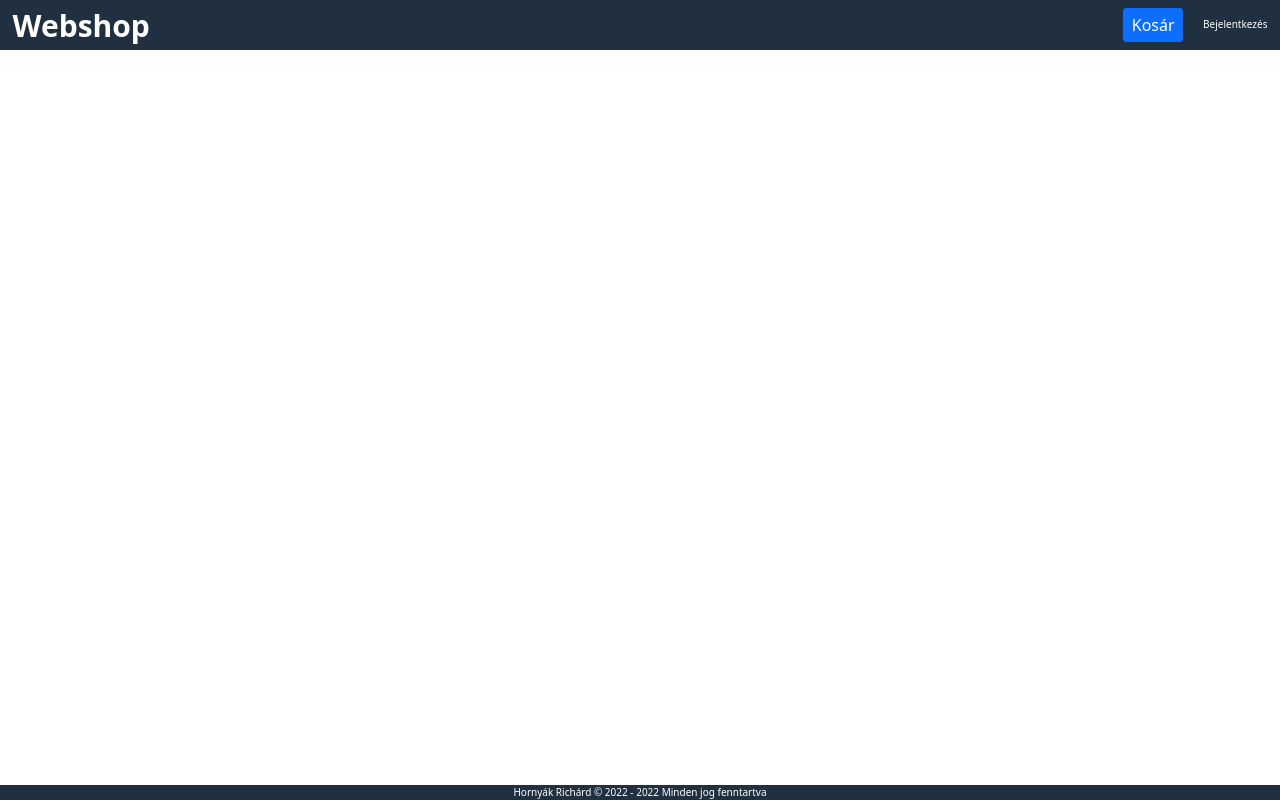
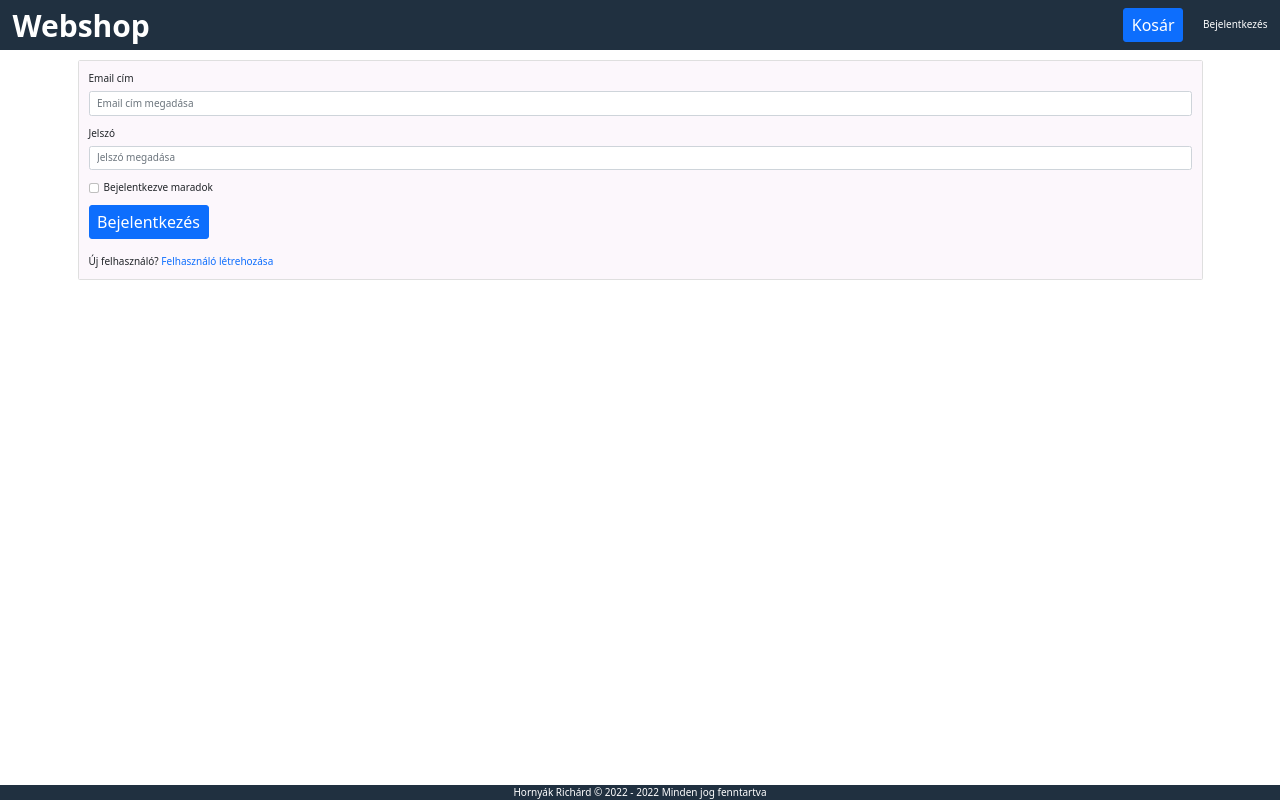
Before and after one commit to hornyakr/webshop, a React (Create React App) app in the folder frontend/: page /signIn in a window 1280 px wide. Built offline with nearby package versions, Linux system fonts and the light colour scheme.

Commit message:
Creating signInScreen

```diff
--- a/frontend/src/App.js
+++ b/frontend/src/App.js
@@ -7,6 +7,7 @@ import HomeScreen from "./screens/HomeScreen";
 import ProductScreen from "./screens/ProductScreen";
 import CartScreen from "./screens/CartScreen";
 import { useSelector } from "react-redux";
+import SignInScreen from "./screens/SignInScreen";
 
 function App() {
   const yearNow = new Date().getFullYear();
@@ -51,6 +52,7 @@ function App() {
             ></Route>
             <Route path="/cart/:productId" element={<CartScreen />}></Route>
             <Route path="/cart" element={<CartScreen />}></Route>
+            <Route path="/signIn" element={<SignInScreen />}></Route>
           </Routes>
         </main>
         <footer className="d-flex justify-content-center position-fixed fixed-bottom">
--- /dev/null
+++ b/frontend/src/screens/SignInScreen.js
@@ -0,0 +1,59 @@
+import React, { useState } from "react";
+import { Link } from "react-router-dom";
+
+export default function SignInScreen() {
+  const { email, setEmail } = useState("");
+  const [password, setPassword] = useState("");
+  const submitHandler = (e) => {
+    e.preventDefault();
+  };
+  return (
+    <div className="container">
+      <div className="card">
+        <form className="container card-body" onSubmit={submitHandler}>
+          <div className="mb-3">
+            <label htmlFor="email" className="form-label">
+              Email cím
+            </label>
+            <input
+              type="email"
+              className="form-control"
+              id="email"
+              placeholder="Email cím megadása"
+              required
+              onChange={(e) => setEmail(e.target.value)}
+            />
+          </div>
+          <div className="mb-3">
+            <label htmlFor="password" className="form-label">
+              Jelszó
+            </label>
+            <input
+              type="password"
+              className="form-control"
+              id="password"
+              placeholder="Jelszó megadása"
+              required
+              onChange={(e) => setPassword(e.target.value)}
+            />
+          </div>
+          <div className="mb-3 form-check">
+            <input type="checkbox" className="form-check-input" id="check" />
+            <label className="form-check-label" htmlFor="check">
+              Bejelentkezve maradok
+            </label>
+          </div>
+          <button type="submit" className="btn btn-primary">
+            Bejelentkezés
+          </button>
+          <div>
+            <label />
+            <div>
+              Új felhasználó? <Link to="register">Felhasználó létrehozása</Link>
+            </div>
+          </div>
+        </form>
+      </div>
+    </div>
+  );
+}
```
